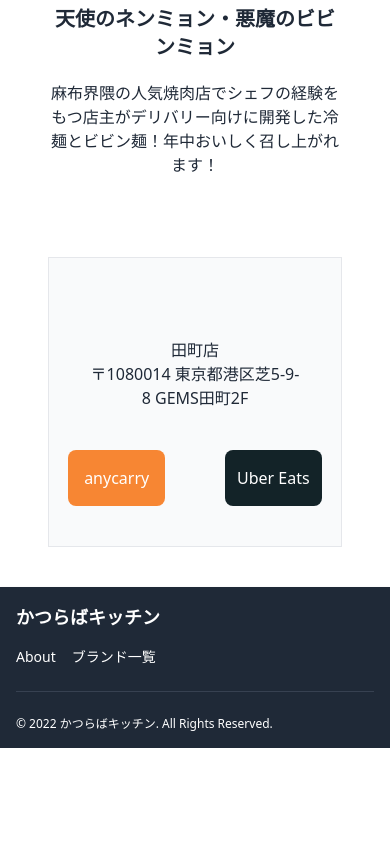
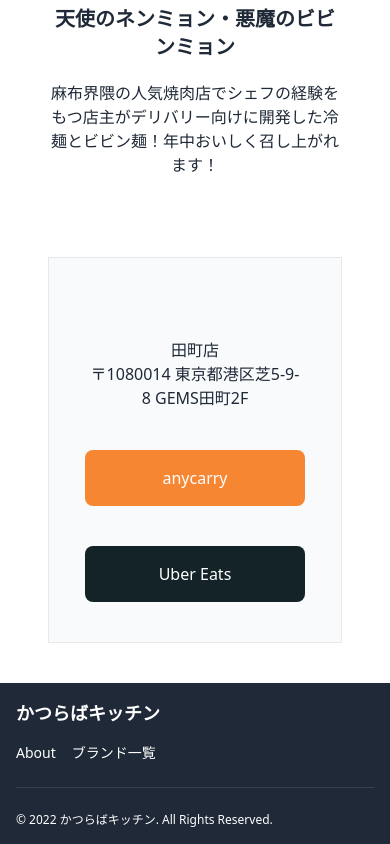
Before and after one commit to likuor/katsuraba, a React (Create React App) app: page /Location/0 in a window 390 px wide. Shown: the part 539-1383 px from the top of the page. Before the commit the page ends 1287 px from the top, so only its background shows below. Built offline with nearby package versions, Linux system fonts and the light colour scheme.

Commit message:
Refactor CSS. Add NavLink

```diff
--- a/src/components/Footer/Footer.jsx
+++ b/src/components/Footer/Footer.jsx
@@ -1,4 +1,5 @@
 import React from 'react';
+import { NavLink } from 'react-router-dom';
 
 function Footer() {
   return (
@@ -12,14 +13,22 @@
           </a>
           <ul className='flex flex-wrap items-center mb-6 text-sm sm:mb-0 text-white'>
             <li>
-              <a href='/about' className='mr-4 hover:underline md:mr-6 '>
+              <NavLink
+                className='mr-4 hover:underline md:mr-6'
+                to='/about'
+                aria-current='page'
+              >
                 About
-              </a>
+              </NavLink>
             </li>
             <li>
-              <a href='/brands' className='mr-4 hover:underline md:mr-6 '>
+              <NavLink
+                className='mr-4 hover:underline md:mr-6'
+                to='/brands'
+                aria-current='page'
+              >
                 ブランド一覧
-              </a>
+              </NavLink>
             </li>
           </ul>
         </div>
--- a/src/components/Pages/Location.jsx
+++ b/src/components/Pages/Location.jsx
@@ -29,9 +29,9 @@
                 <p>{restaurant.address}</p>
               </h3>
               {restaurant.anycarryUrl ? (
-                <div className='flex space-x-10 place-content-evenly'>
+                <div className='flex flex-wrap space-y-10 md:space-y-0 md:space-x-10 place-content-evenly'>
                   <a
-                    className='inline-block w-1/3'
+                    className='inline-block w-9/12 md:w-1/3'
                     href={restaurant.anycarryUrl}
                     target='_blank'
                     rel='noopener noreferrer'
@@ -43,7 +43,7 @@
                   </a>
 
                   <a
-                    className='inline-block w-1/3'
+                    className='inline-block w-9/12 md:w-1/3'
                     href={restaurant.uberUrl}
                     target='_blank'
                     rel='noopener noreferrer'
```
